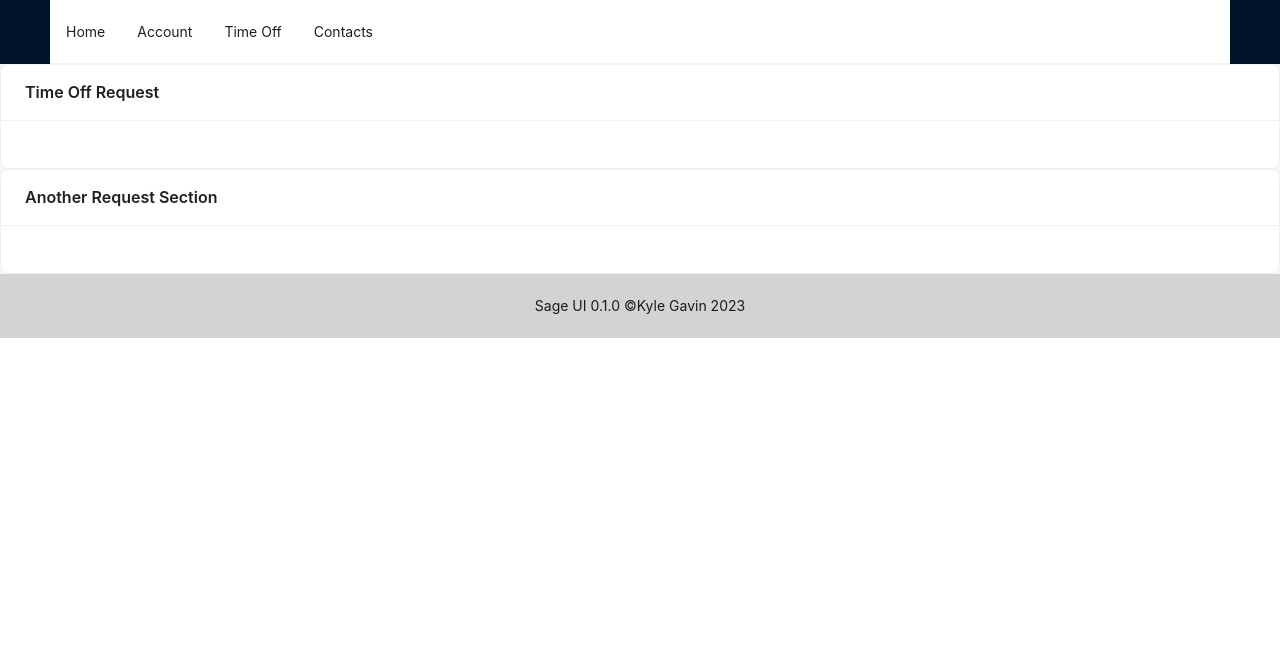
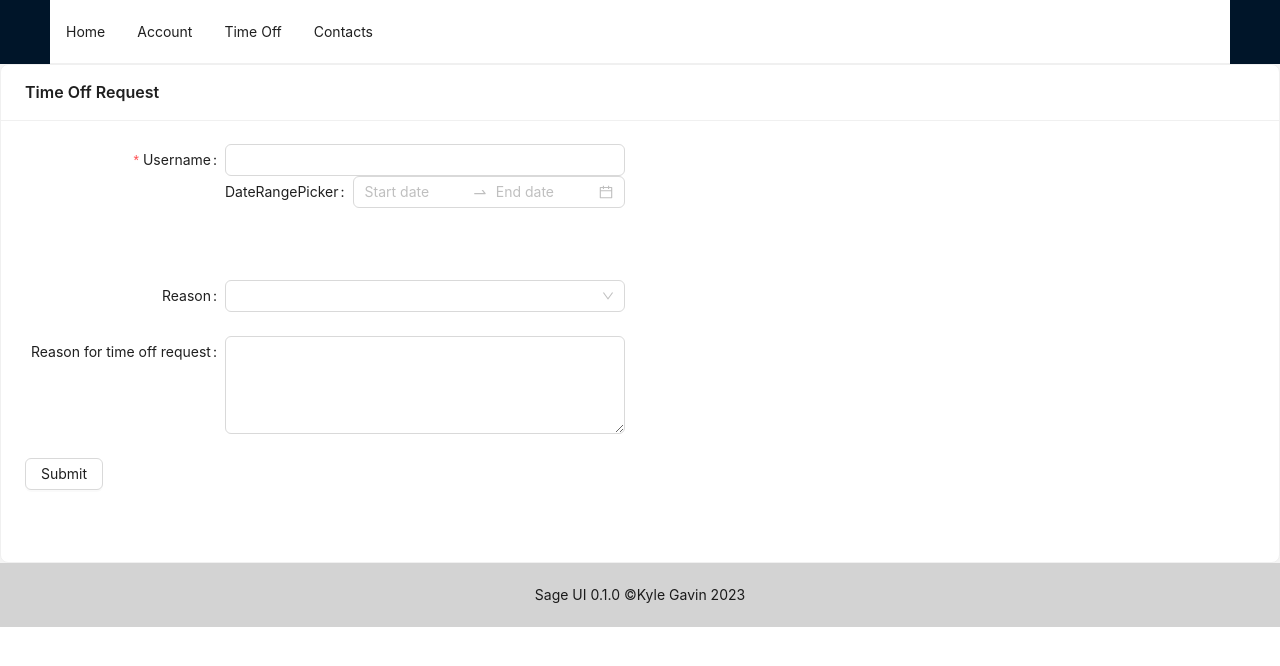
Before and after one commit to kylegav/sage, a React (Create React App) app: page /timeoff in a window 1280 px wide. Shown: the top 666 px of the page. Built offline with nearby package versions, Linux system fonts and the light colour scheme.

Commit message:
This commit adds a form for time off requests that allows users to select a date range for their time off. It also adds a cascader that has options for sick leave with an optional space for a written reason for the request.

```diff
--- a/src/Modules/TimeOff/index.js
+++ b/src/Modules/TimeOff/index.js
@@ -1,10 +1,90 @@
-import {Card} from 'antd';
+import React, { useState } from 'react';
+import { PlusOutlined } from '@ant-design/icons';
+import {
+    Card,
+    Form,
+    Input,
+    Button,
+    Select,
+    Cascader,
+    DatePicker,
+    InputNumber,
+    TreeSelect,
+    Switch,
+    Checkbox,
+    Upload,
+  } from 'antd';
 
+const { RangePicker } = DatePicker;
+const { TextArea } = Input;
 const TimeOff = () => {
+
+    const onFinish = (values) => {
+        console.log("Finished:", values)
+    };
+
+    const onFinishFailed = (errorInfo) => {
+        console.log("Failed to Finish:", errorInfo)
+    };
     return (
         <>
-        <Card title={"Time Off Request"}/>
-        <Card title={"Another Request Section"}/>
+        <Card title={"Time Off Request"}>
+        <Form
+            name="TimeOff"
+            labelCol={{
+                span: 8,
+            }}
+            wrapperCol={{
+                span: 16,
+            }}
+            style={{
+                maxWidth: 600,
+            }}
+            initialValues={{
+                remember: true,
+            }}
+            onFinish={onFinish}
+            onFinishFailed={onFinishFailed}
+            autoComplete="off"
+            >
+            <Form.Item
+            label="Username"
+            name="username"
+            rules={[
+                {
+                    required: true,
+                    message: 'Please input your username!',
+                },
+            ]}
+            >
+                <Input />
+            <Form.Item>
+                <Form.Item label="DateRangePicker">
+                    <RangePicker />
+                </Form.Item>
+            </Form.Item>
+            </Form.Item>
+            <Form.Item label="Reason">
+                <Cascader
+                    options={[{
+                        value: 'Vacation',
+                        label: 'Vacation',
+                        value: 'Sick Leave',
+                        label: 'Sick Leave',
+                    },
+                    ]}
+                    />
+            </Form.Item>
+            <Form.Item label="Reason for time off request:">
+                <TextArea rows={4}/>
+            </Form.Item>
+            <Form.Item>
+                <Form.Item>
+                    <Button>Submit</Button>
+                </Form.Item>
+            </Form.Item>
+        </Form>
+        </Card>
         </>
     )
 };
```
